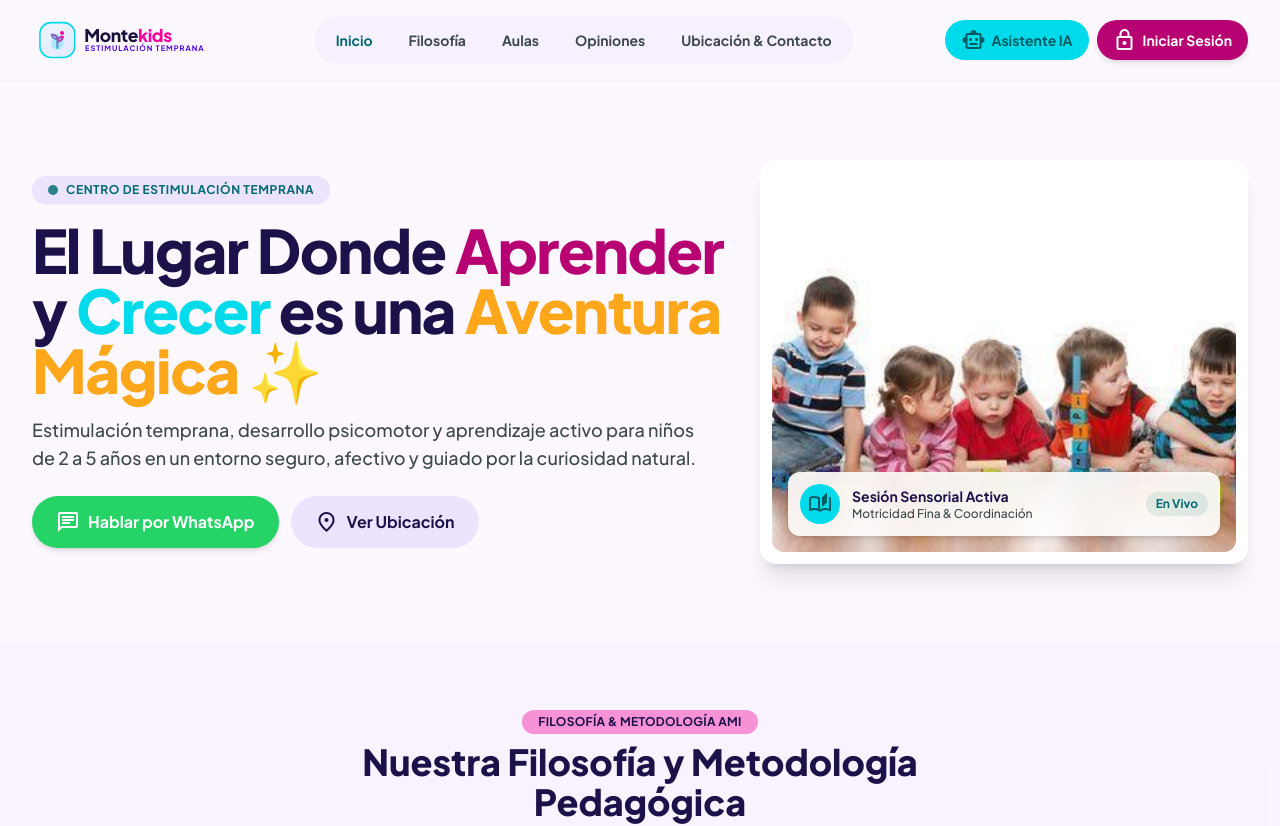
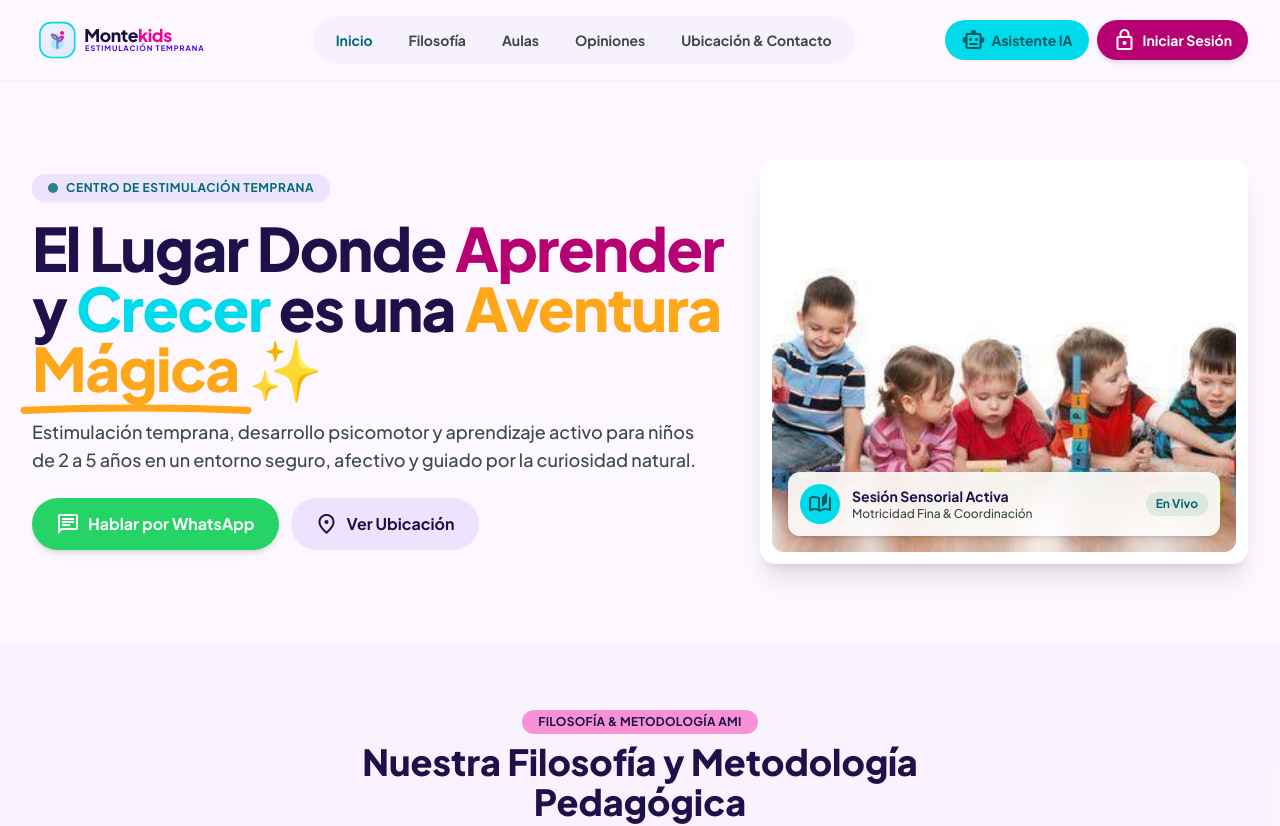
Before and after one commit to aleexds/MontekidsProyect, a React (Vite) app in the folder reactInicio/: page / in a window 1280 px wide. Shown: the top 826 px of the page. Built offline with nearby package versions, Linux system fonts and the light colour scheme.

Commit message:
subrayadoHero

```diff
--- a/reactInicio/src/components/Hero.jsx
+++ b/reactInicio/src/components/Hero.jsx
@@ -1,66 +1,83 @@
 import kidsHero from '../img/kidsHero.jpg';
-
 
 export default function Hero() {
   return (
-    <section class="relative w-full overflow-hidden px-4 sm:px-6 lg:px-8 py-12 lg:py-20" id="inicio">
-      <div class="max-w-7xl mx-auto grid grid-cols-1 lg:grid-cols-12 gap-8 items-center">
+    <section className="relative w-full overflow-hidden px-4 sm:px-6 lg:px-8 py-12 lg:py-20" id="inicio">
+      <div className="max-w-7xl mx-auto grid grid-cols-1 lg:grid-cols-12 gap-8 items-center">
 
         {/* Columna Texto */}
-        <div class="lg:col-span-7 flex flex-col items-start">
-          <div class="inline-flex items-center gap-2 px-4 py-1.5 rounded-full bg-surface-container-high shadow-sm mb-4">
-            <span class="w-2.5 h-2.5 rounded-full bg-primary animate-pulse"></span>
-            <span class="font-bold text-xs text-primary uppercase tracking-wider">Centro de Estimulación Temprana</span>
+        <div className="lg:col-span-7 flex flex-col items-start">
+          <div className="inline-flex items-center gap-2 px-4 py-1.5 rounded-full bg-surface-container-high shadow-sm mb-4">
+            <span className="w-2.5 h-2.5 rounded-full bg-primary animate-pulse"></span>
+            <span className="font-bold text-xs text-primary uppercase tracking-wider">Centro de Estimulación Temprana</span>
           </div>
 
-          <h1 class="text-3xl sm:text-5xl lg:text-6xl font-extrabold text-on-surface tracking-tight leading-tight">
-            El Lugar Donde <span class="text-tertiary">Aprender</span> y <span class="text-primary-container">Crecer</span> es una <span class="text-secondary-container">Aventura Mágica</span> ✨
+          <h1 className="text-3xl sm:text-5xl lg:text-6xl font-extrabold text-on-surface tracking-tight leading-tight">
+            El Lugar Donde <span className="text-tertiary">Aprender</span> y <span className="text-primary-container">Crecer</span> es una{' '}
+            <span className="text-secondary-container">Aventura</span>{' '}
+            <span className="relative inline-block text-secondary-container pb-1">
+              Mágica
+              {/* SVG Subrayado Ubicado Más Abajo */}
+              <svg
+                className="absolute -left-[7.5%] -bottom-4 w-[115%] h-5 text-secondary-container pointer-events-none overflow-visible"
+                viewBox="0 0 200 16"
+                fill="none"
+                xmlns="http://www.w3.org/2000/svg"
+              >
+                <path
+                  d="M 6,10 Q 100,6 194,10"
+                  stroke="currentColor"
+                  strokeWidth="6"
+                  strokeLinecap="round"
+                />
+              </svg>
+            </span> ✨
           </h1>
 
-          <p class="mt-4 text-base sm:text-lg text-on-surface-variant max-w-2xl leading-relaxed">
+          <p className="mt-4 text-base sm:text-lg text-on-surface-variant max-w-2xl leading-relaxed">
             Estimulación temprana, desarrollo psicomotor y aprendizaje activo para niños de 2 a 5 años en un entorno seguro, afectivo y guiado por la curiosidad natural.
           </p>
 
-          <div class="mt-6 flex flex-col sm:flex-row items-stretch sm:items-center gap-3 w-full sm:w-auto">
+          <div className="mt-6 flex flex-col sm:flex-row items-stretch sm:items-center gap-3 w-full sm:w-auto">
             <a
               href="https://wa.me/"
               target="_blank"
               rel="noreferrer"
-              class="inline-flex items-center justify-center gap-2 px-6 py-3.5 rounded-full bg-[#25D366] text-white font-bold shadow-md hover:brightness-105 transition-all text-center"
+              className="inline-flex items-center justify-center gap-2 px-6 py-3.5 rounded-full bg-[#25D366] text-white font-bold shadow-md hover:brightness-105 transition-all text-center"
             >
-              <span class="material-symbols-outlined">chat</span>
+              <span className="material-symbols-outlined">chat</span>
               <span>Hablar por WhatsApp</span>
             </a>
             <a
               href="#ubicacion"
-              class="inline-flex items-center justify-center gap-2 px-6 py-3.5 rounded-full bg-surface-container-high text-on-surface font-bold hover:bg-surface-container transition-all text-center"
+              className="inline-flex items-center justify-center gap-2 px-6 py-3.5 rounded-full bg-surface-container-high text-on-surface font-bold hover:bg-surface-container transition-all text-center"
             >
-              <span class="material-symbols-outlined">location_on</span>
+              <span className="material-symbols-outlined">location_on</span>
               <span>Ver Ubicación</span>
             </a>
           </div>
         </div>
 
         {/* Columna Imagen Canvas */}
-        <div class="lg:col-span-5 relative mt-6 lg:mt-0">
-          <div class="bg-surface-container-lowest rounded-2xl p-3 shadow-xl">
-            <div class="relative w-full h-[300px] sm:h-[380px] rounded-xl overflow-hidden">
+        <div className="lg:col-span-5 relative mt-6 lg:mt-0">
+          <div className="bg-surface-container-lowest rounded-2xl p-3 shadow-xl">
+            <div className="relative w-full h-[300px] sm:h-[380px] rounded-xl overflow-hidden">
               <img
-                class="w-full h-full object-cover"
+                className="w-full h-full object-cover"
                 alt="Niños en salón Montessori"
                 src={kidsHero}
               />
-              <div class="absolute bottom-4 left-4 right-4 bg-white/90 backdrop-blur-md p-3 rounded-xl flex items-center justify-between shadow-md">
-                <div class="flex items-center gap-3">
-                  <div class="w-10 h-10 rounded-full bg-primary-container text-on-primary-container flex items-center justify-center font-bold">
-                    <span class="material-symbols-outlined">auto_stories</span>
+              <div className="absolute bottom-4 left-4 right-4 bg-white/90 backdrop-blur-md p-3 rounded-xl flex items-center justify-between shadow-md">
+                <div className="flex items-center gap-3">
+                  <div className="w-10 h-10 rounded-full bg-primary-container text-on-primary-container flex items-center justify-center font-bold">
+                    <span className="material-symbols-outlined">auto_stories</span>
                   </div>
                   <div>
-                    <h4 class="font-bold text-sm text-on-surface">Sesión Sensorial Activa</h4>
-                    <p class="text-xs text-on-surface-variant">Motricidad Fina & Coordinación</p>
+                    <h4 className="font-bold text-sm text-on-surface">Sesión Sensorial Activa</h4>
+                    <p className="text-xs text-on-surface-variant">Motricidad Fina & Coordinación</p>
                   </div>
                 </div>
-                <span class="px-2.5 py-1 rounded-full bg-primary/10 text-primary font-bold text-xs">En Vivo</span>
+                <span className="px-2.5 py-1 rounded-full bg-primary/10 text-primary font-bold text-xs">En Vivo</span>
               </div>
             </div>
           </div>
```
